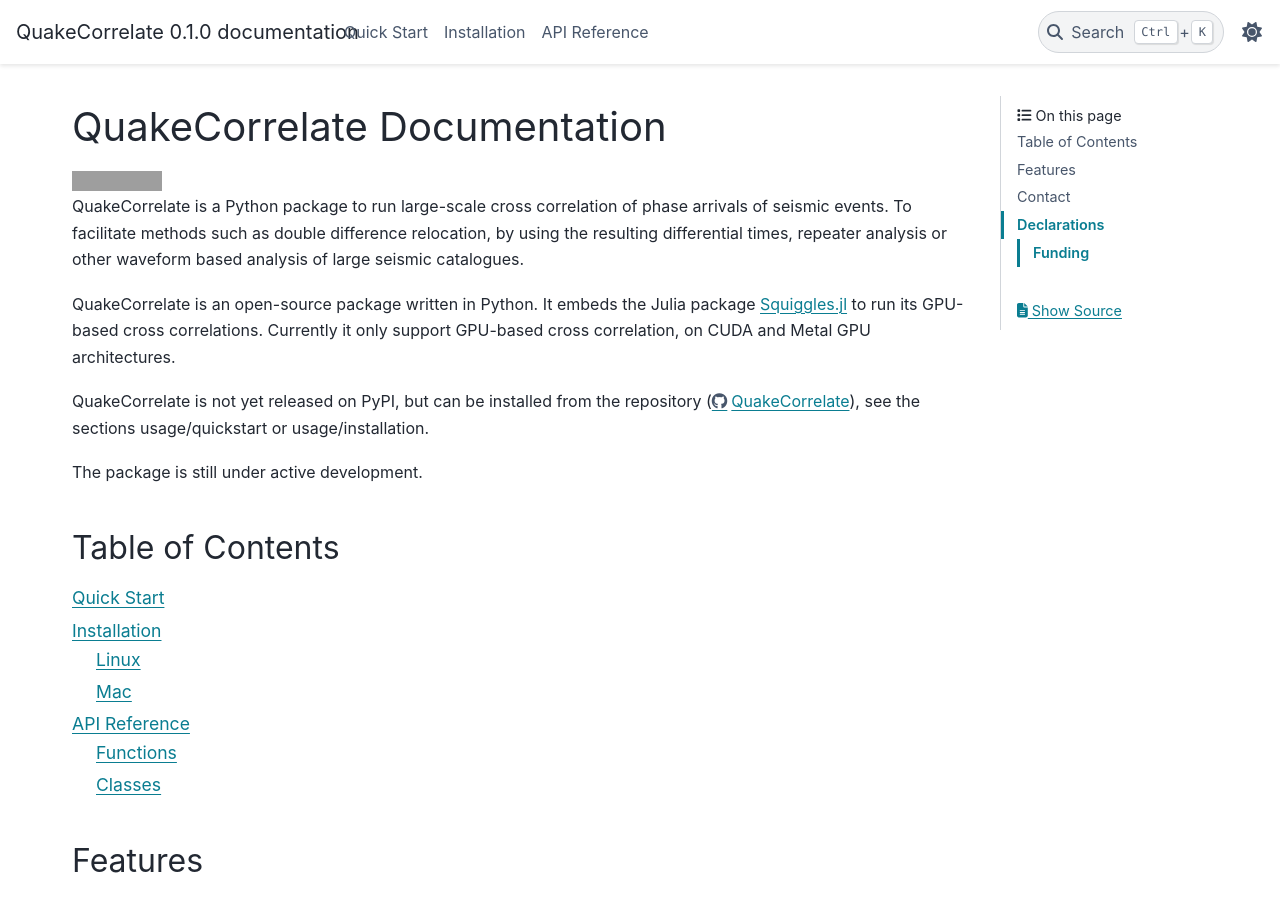
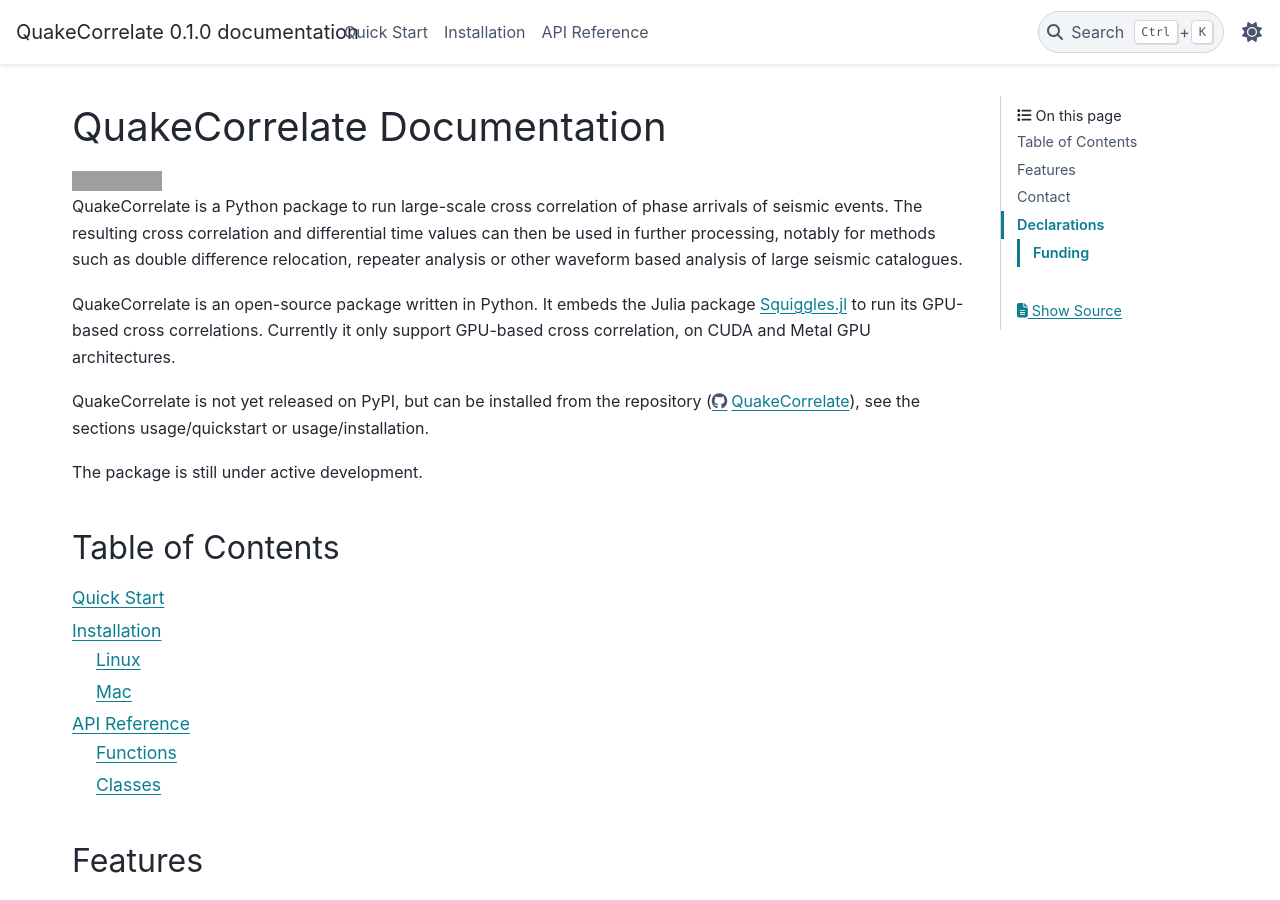
Before and after one commit to ylseanna/QuakeCorrelate, a Sphinx documentation site: the page built from docs/index.rst, in a window 1280 px wide and 900 px high. Built offline with Sphinx 7.4.7 and the PyData theme 0.15.4, drawn with Linux system fonts in a browser that asks for light colours; pages that are not in the unit, such as notebooks, are missing from menus; grey boxes are pictures that could not be loaded.

Commit message:
update docs

```diff
--- a/docs/index.rst
+++ b/docs/index.rst
@@ -18,13 +18,15 @@
 ..   </a>
 .. </p>
 
-QuakeCorrelate is a Python package to run large-scale cross correlation of phase arrivals of seismic events. To facilitate methods such as double difference relocation,
-by using the resulting differential times, repeater analysis or other waveform based analysis of large seismic catalogues.
+QuakeCorrelate is a Python package to run large-scale cross correlation of phase arrivals of seismic events. The resulting cross correlation and differential
+time values can then be used in further processing, notably for methods such as double difference relocation, repeater analysis or other
+waveform based analysis of large seismic catalogues.
 
 QuakeCorrelate is an open-source package written in Python. It embeds the Julia package `Squiggles.jl <https://www.github.com/gbene/Squiggles.jl>`_ to run its
 GPU-based cross correlations. Currently it only support GPU-based cross correlation, on CUDA and Metal GPU architectures.
 
-QuakeCorrelate is not yet released on PyPI, but can be installed from the repository (https://github.com/QuakeCorrelate), see the sections :doc:`usage/quickstart` or :doc:`usage/installation`.
+QuakeCorrelate is not yet released on PyPI, but can be installed from the repository (https://github.com/QuakeCorrelate),
+see the sections :doc:`usage/quickstart` or :doc:`usage/installation`.
 
 The package is still under active development.
 
--- a/docs/installation.rst
+++ b/docs/installation.rst
@@ -3,7 +3,7 @@
 ===============
 
 Here it is explained in detail how to install QuakeCorrelate for different platforms, which have been tested and developed for.
-Support for other platforms can be discussed on the `Issues page <https://github.com/ylseanna/QuakeCorrelate/issue>`_.
+Support for other platforms can be discussed on the `Issues page <https://github.com/ylseanna/QuakeCorrelate/issues>`_.
 
 QuakeCorrelate is a Python package that tries to use common libraries for most of its functionality such as `Obspy <https://www.github.com/obspy/Obspy>`_ and `Pandas <https://pandas.pydata.org>`_ for managing seismic data.
 For its GPU-based cross correlation functionality it uses `Squiggles.jl <https://www.github.com/gbene/Squiggles.jl>`_, run through `JuliaCall <https://juliapy.github.io/PythonCall.jl>`_.
```
